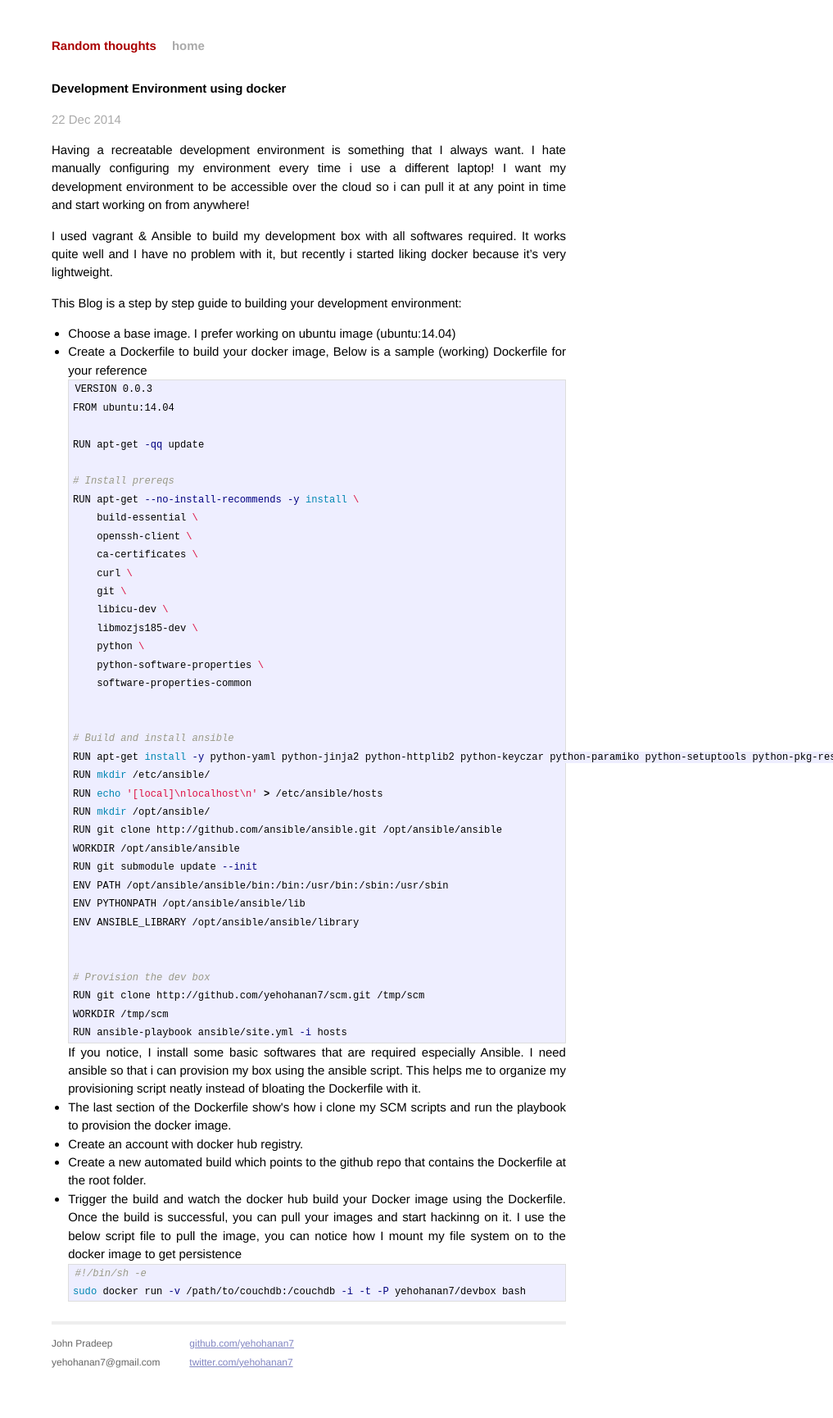
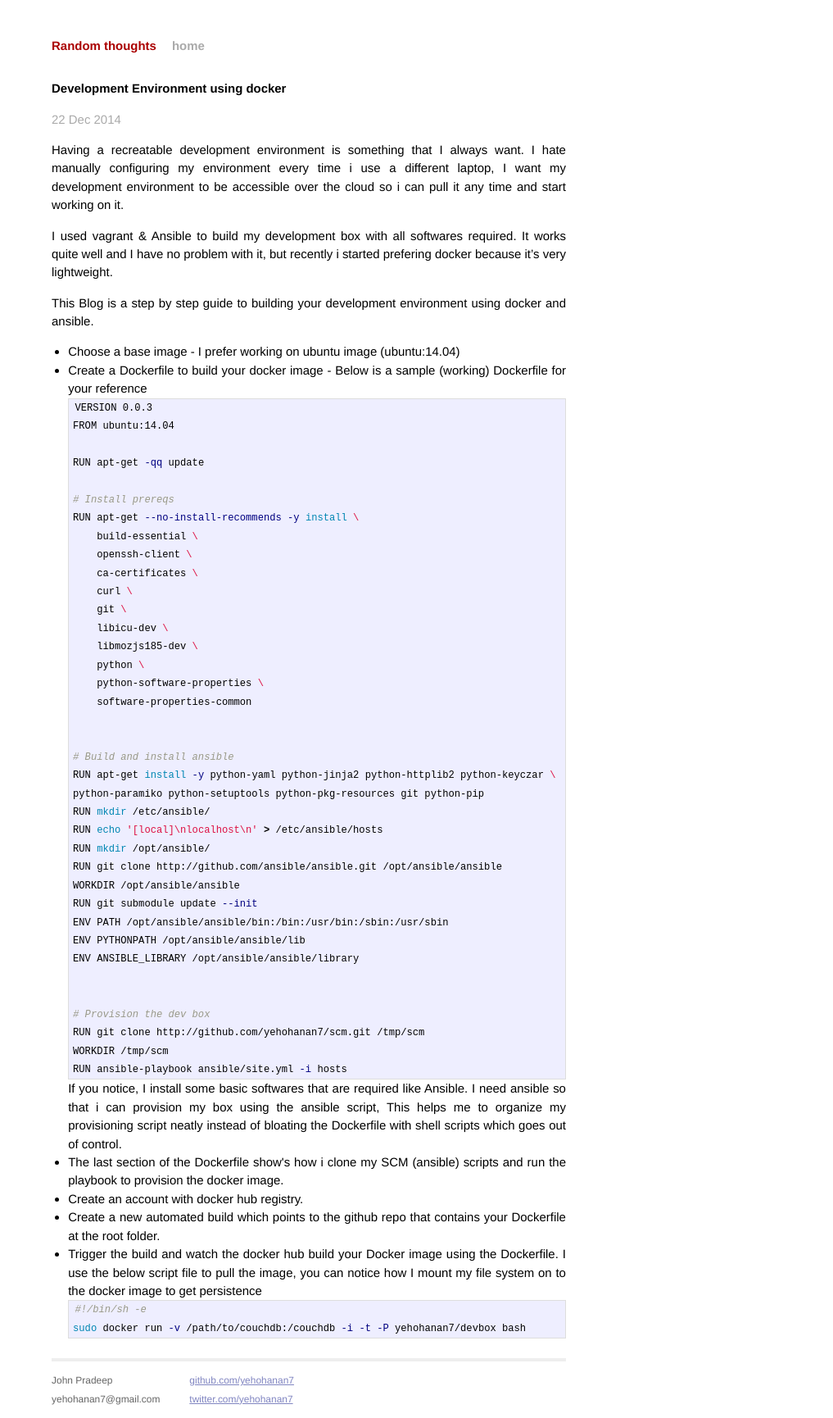
Before and after one commit to yehohanan7/old_yehohanan7.github.io, a Jekyll site: the page built from _posts/2014-12-22-docker_dev_environment.markdown, in a window 1280 px wide. Shown: the whole page at 82% size, without its empty margins (263-1280 px from the left). Built offline with Jekyll 4.4.1, drawn with Linux system fonts in a browser that asks for light colours; Markdown is read by kramdown in place of the engine named in the settings; before the commit the page ends 1685 px from its top, so only the background shows below that.

Commit message:
minor changes

```diff
--- a/_posts/2014-12-22-docker_dev_environment.markdown
+++ b/_posts/2014-12-22-docker_dev_environment.markdown
@@ -5,16 +5,16 @@ date:   2014-12-22 12:22:40
 categories: devops
 ---
 
-Having a recreatable development environment is something that I always want. I hate manually configuring my environment every time i use a different laptop! I want my development environment to be accessible over the cloud so i can pull it at any point in time and start working on from anywhere!
+Having a recreatable development environment is something that I always want. I hate manually configuring my environment every time i use a different laptop, I want my development environment to be accessible over the cloud so i can pull it any time and start working on it.
 
-I used vagrant & Ansible to build my development box with all softwares required. It works quite well and I have no problem with it, but recently i started liking docker because it's very lightweight.
+I used vagrant & Ansible to build my development box with all softwares required. It works quite well and I have no problem with it, but recently i started prefering docker because it's very lightweight.
 
-This Blog is a step by step guide to building your development environment:
+This Blog is a step by step guide to building your development environment using docker and ansible.
 
 <ul>
-<li> Choose a base image. I prefer working on ubuntu image (ubuntu:14.04)
+<li> Choose a base image - I prefer working on ubuntu image (ubuntu:14.04)
 
-<li> Create a Dockerfile to build your docker image, Below is a sample (working) Dockerfile for your reference
+<li> Create a Dockerfile to build your docker image - Below is a sample (working) Dockerfile for your reference
 
 {% highlight bash %}
 
@@ -38,7 +38,8 @@ RUN apt-get --no-install-recommends -y install \
 
 
 # Build and install ansible
-RUN apt-get install -y python-yaml python-jinja2 python-httplib2 python-keyczar python-paramiko python-setuptools python-pkg-resources git python-pip
+RUN apt-get install -y python-yaml python-jinja2 python-httplib2 python-keyczar \
+python-paramiko python-setuptools python-pkg-resources git python-pip
 RUN mkdir /etc/ansible/
 RUN echo '[local]\nlocalhost\n' > /etc/ansible/hosts
 RUN mkdir /opt/ansible/
@@ -57,16 +58,15 @@ RUN ansible-playbook ansible/site.yml -i hosts
 
 {% endhighlight %}
 
-If you notice, I install some basic softwares that are required especially Ansible. I need ansible so that i can provision my box using the ansible script. This helps me to organize my provisioning script neatly instead of bloating the Dockerfile with it.
+If you notice, I install some basic softwares that are required like Ansible. I need ansible so that i can provision my box using the ansible script, This helps me to organize my provisioning script neatly instead of bloating the Dockerfile with shell scripts which goes out of control.
 
-<li> The last section of the Dockerfile show's how i clone my SCM scripts and run the playbook to provision the docker image.
-
+<li> The last section of the Dockerfile show's how i clone my SCM (ansible) scripts and run the playbook to provision the docker image.
 
 <li> Create an account with docker hub registry.
 
-<li> Create a new automated build which points to the github repo that contains the Dockerfile at the root folder.
+<li> Create a new automated build which points to the github repo that contains your Dockerfile at the root folder.
 
-<li> Trigger the build and watch the docker hub build your Docker image using the Dockerfile. Once the build is successful, you can pull your images and start hackinng on it.
+<li> Trigger the build and watch the docker hub build your Docker image using the Dockerfile.
 
 
 I use the below script file to pull the image, you can notice how I mount my file system on to the docker image to get persistence
```
